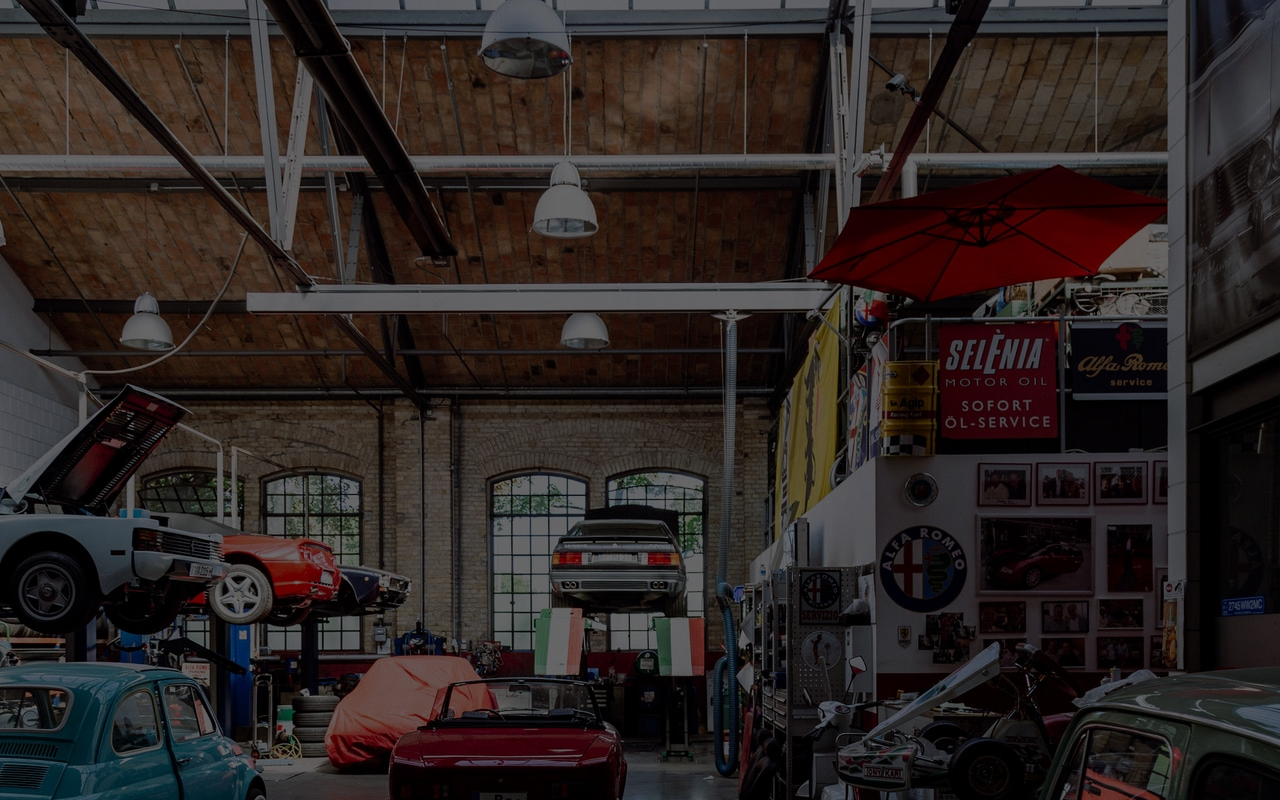
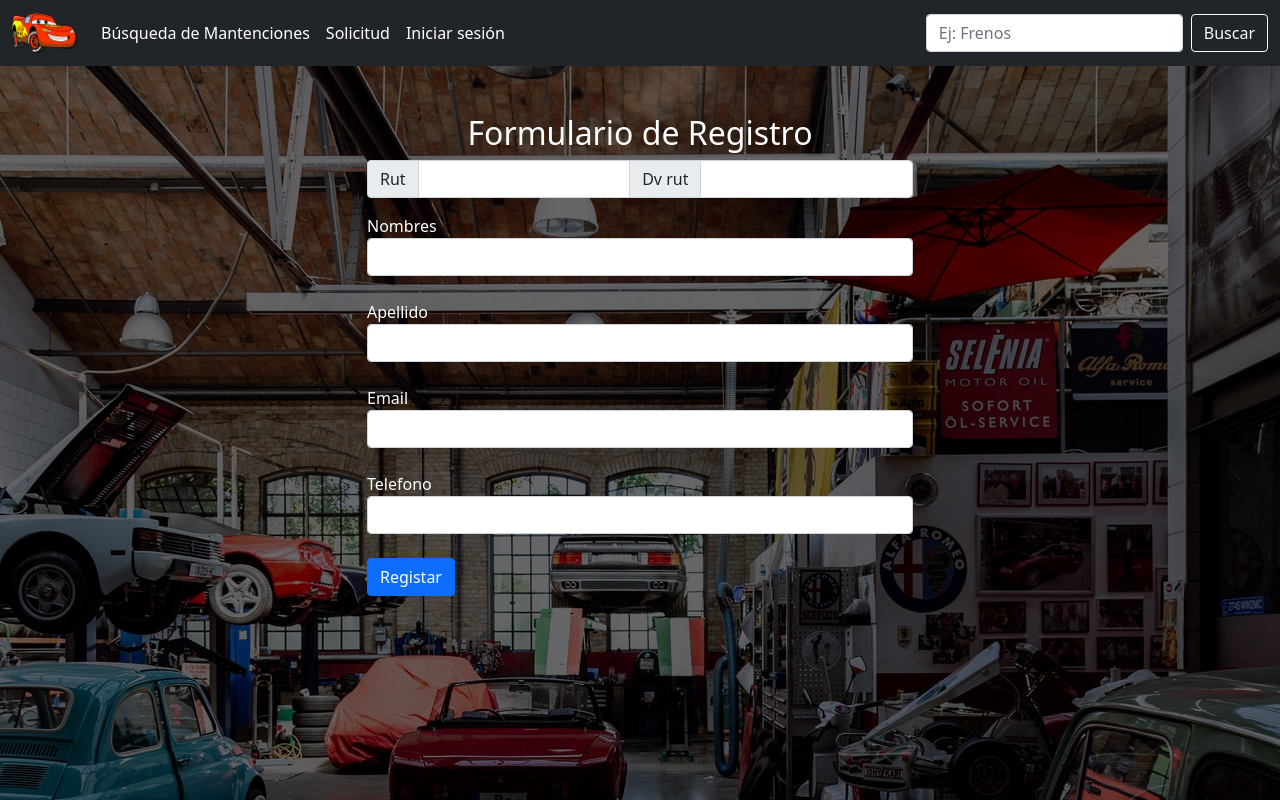
Before and after one commit to OctaneMv33/Proyecto-Semestral-Web, a Django app: page /registro in a window 1280 px wide. Run offline with Django 4.2, Linux system fonts and the light colour scheme.

Commit message:
formulario

```diff
--- a/RayoMakween/AppPrincipal/static/css/estilo.css
+++ b/RayoMakween/AppPrincipal/static/css/estilo.css
@@ -2,6 +2,7 @@ body{
     background-image: url(../img/62cee2297842d8811cfc2ad5_buen-servicio-en-taller-mecanico.jpeg);
     background-repeat: no-repeat;
     background-position-x: center;
+    color: white; /*letras*/
 }
 
 .cuadro-login{
--- a/RayoMakween/AppPrincipal/templates/registro.html
+++ b/RayoMakween/AppPrincipal/templates/registro.html
@@ -11,7 +11,74 @@
     <link rel="stylesheet" href="../static/css/estilo.css">
 </head>
 <body>
+    <header>
+        <nav class="navbar navbar-expand-lg navbar-dark bg-dark">
+            <div class="container-fluid">
+              <a class="navbar-brand" href="{{'index'}}">
+                <img src="../static/img/disneys-cars-lightning-mcqueen-logo-6C17AB748F-seeklogo.com.png" alt="" width="65px" height="40px">
+              </a>
+              <button class="navbar-toggler" type="button" data-bs-toggle="collapse" data-bs-target="#navbarSupportedContent" aria-controls="navbarSupportedContent" aria-expanded="false" aria-label="Toggle navigation">
+                <span class="navbar-toggler-icon"></span>
+              </button>
+              <div class="collapse navbar-collapse" id="navbarSupportedContent">
+                <ul class="navbar-nav me-auto mb-2 mb-lg-0">
+                  <li class="nav-item">
+                    <a class="nav-link active" aria-current="page" href="{{'busqueda'}}">Búsqueda de Mantenciones</a>
+                  </li>
+                  <li class="nav-item">
+                    <a class="nav-link active" href="{{'solicitud'}}">Solicitud</a>
+                  </li>
+                  <li class="nav-item">
+                    <a class="nav-link active" href="{{'login'}}">Iniciar sesión</a>
+                  </li>
+                </ul>
+                <form class="d-flex">
+                  <input class="form-control me-2" type="search" placeholder="Ej: Frenos" aria-label="Buscar">
+                  <button class="btn btn-outline-light" type="submit">Buscar</button>
+                </form>
+              </div>
+            </div>
+        </nav>
+    </header>
+    <br><br>
+    <main>
+            <div class="container">
+                <div class="row">
+                    <div class="col-md-3"></div>
+                    <div class="col-md-6">
 
+                        <center><h2>Formulario de Registro</h2></center>
+                        <div class="input-group mb-3">
+                            <span class="input-group-text">Rut</span>
+                            <input type="text" class="form-control" placeholder="" aria-label="Username">
+                            <span class="input-group-text">Dv rut</span>
+                            <input type="text" class="form-control" placeholder="" aria-label="Server">
+                          </div>
+
+                        <label for="text">Nombres</label>
+                        <input type="text" class="form-control" id="NomId">
+                        <br>
+                        <label for="text">Apellido</label>
+                        <input type="text" class="form-control" id="ApelId">
+                        <br>
+                        <label for="email">Email</label>
+                        <input type="email" class="form-control" id="EmailId">
+                        <br>
+                        <label for="text">Telefono</label>
+                        <input type="text" class="form-control" id="TelId">
+                        <br>
+                        <button type="submit" class="btn btn-primary">Registar</button>
+
+                    </div>
+                    <div class="col-md-3"></div>
+                </div>
+            </div>
+    </main>
+    <footer>
+
+    </footer>
+    <!--JQuery
+    </header>
     <!--JQuery-->
     <script src="https://code.jquery.com/jquery-3.7.0.js" integrity="sha256-JlqSTELeR4TLqP0OG9dxM7yDPqX1ox/HfgiSLBj8+kM=" crossorigin="anonymous"></script>
     <!--JS Bootstrap-->
```
